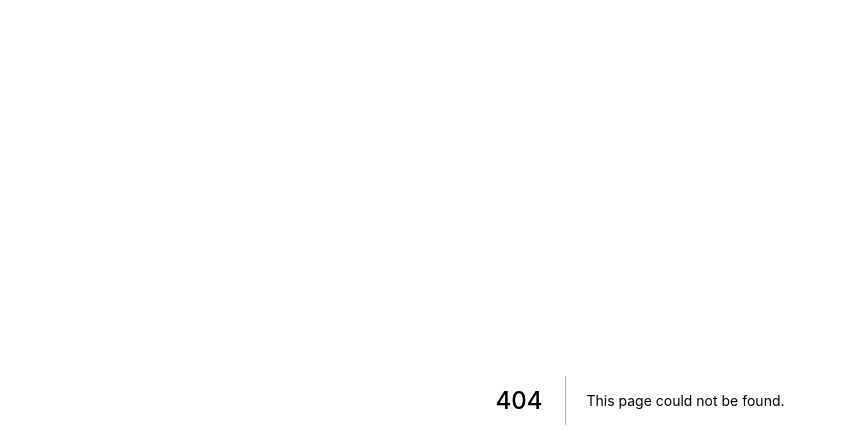
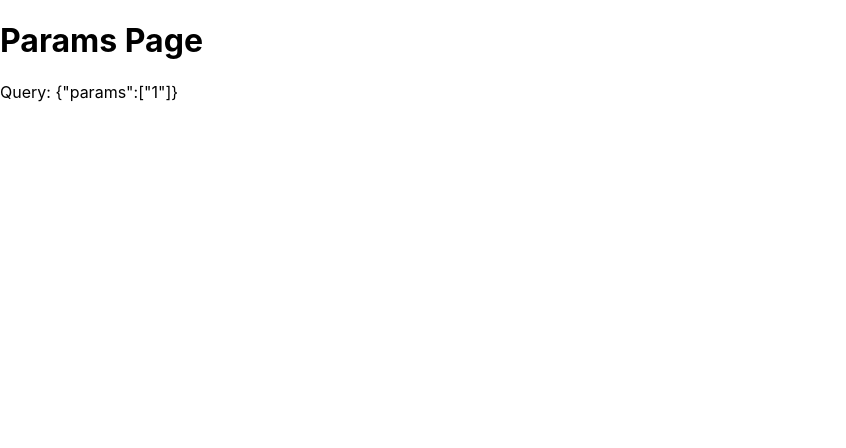
Before and after one commit to anhquanngo/learn-nextjs, a Next.js app: page /posts/1 in a window 1280 px wide. Before the commit this address had no page. Shown: the top 448 px of the page, without its empty margins (0-846 px from the left). Built offline with nearby package versions, Linux system fonts and the light colour scheme.

Commit message:
test-routing

```diff
--- /dev/null
+++ b/pages/posts/[...params].tsx
@@ -0,0 +1,15 @@
+import { useRouter } from 'next/router';
+import * as React from 'react';
+
+export interface ParamsPageProps {}
+
+export default function ParamsPage(props: ParamsPageProps) {
+  const router = useRouter();
+  console.log('🚀 ~ file: [...params].tsx ~ line 8 ~ ParamsPage ~ router', router);
+  return (
+    <div>
+      <h1>Params Page</h1>
+      <p>Query: {JSON.stringify(router.query)}</p>
+    </div>
+  );
+}
```
Also changed, not shown: pages/about.tsx (added, +7 -0 lines), pages/posts/[postId].tsx (added, +15 -0 lines), pages/posts/create.tsx (added, +7 -0 lines).
